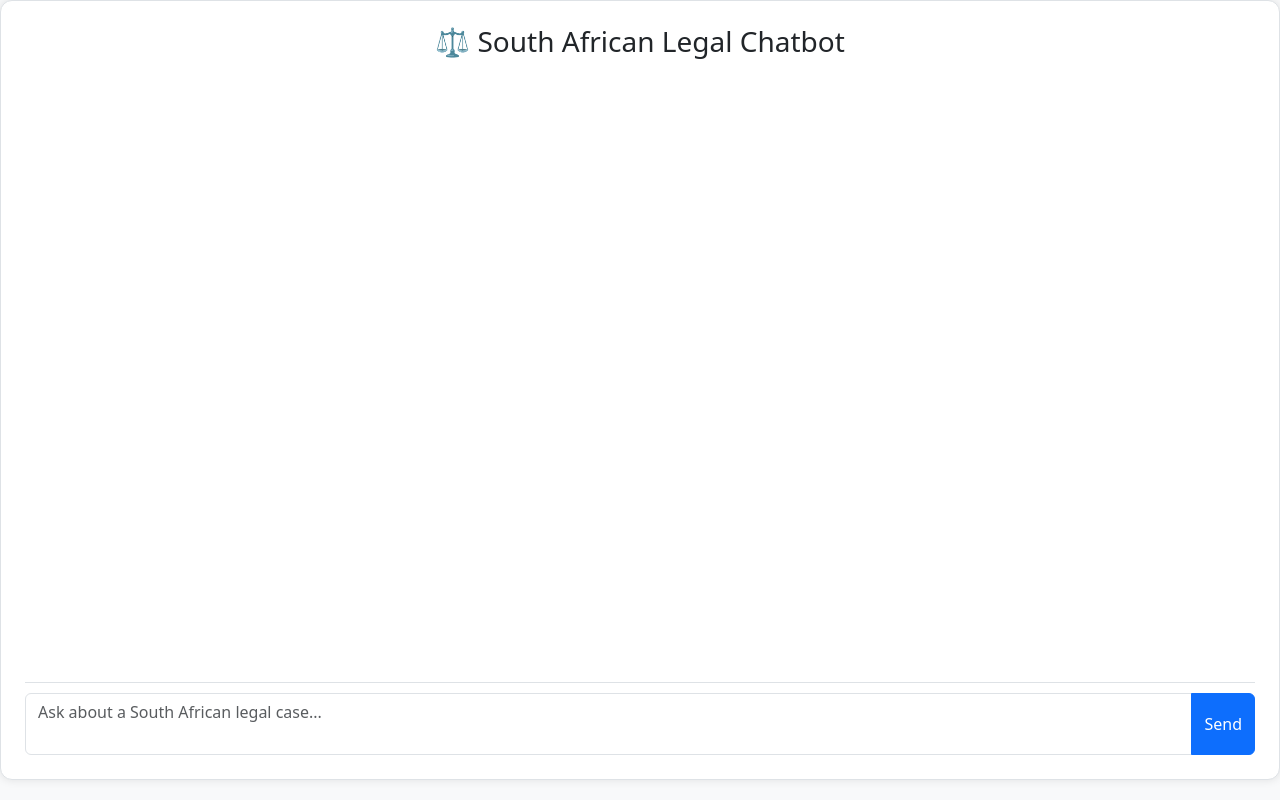
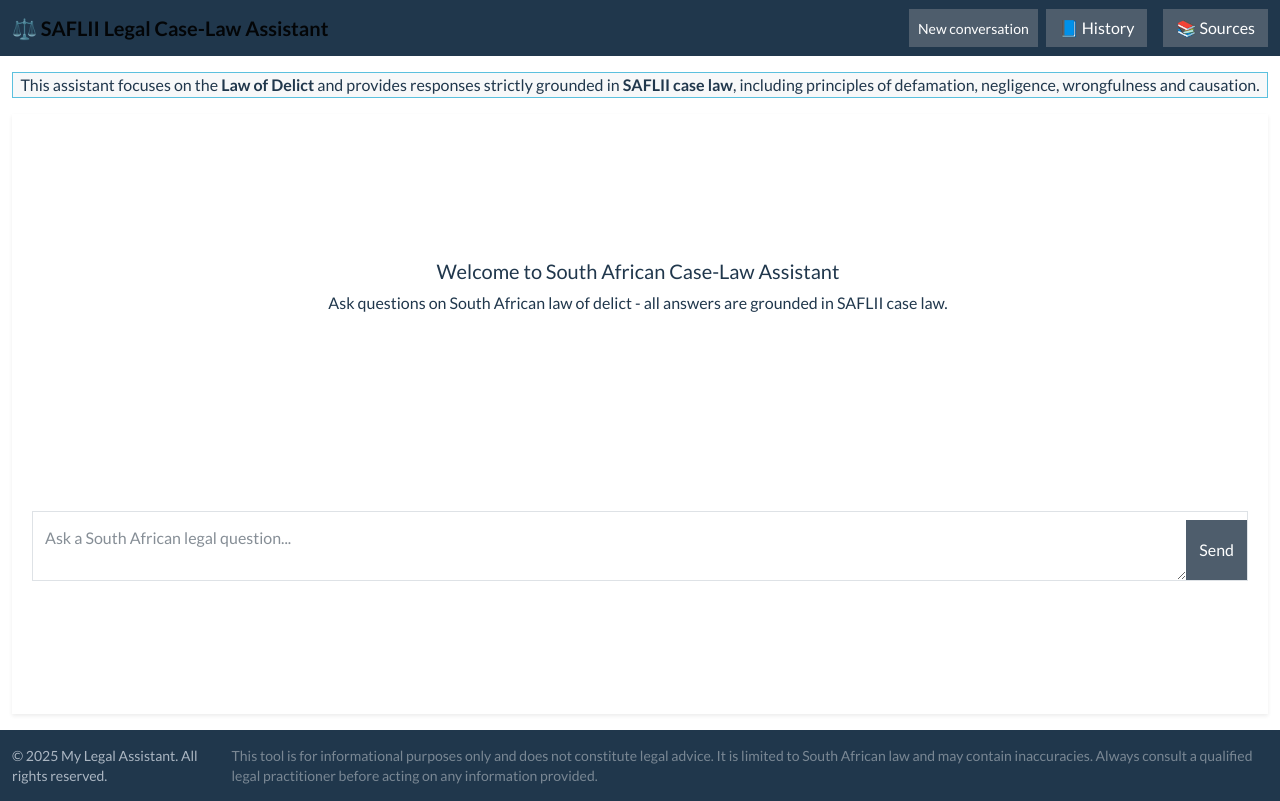
Before and after one commit to motsamaiteboho/SALegalChatbot, a Flask app: page / in a window 1280 px wide. Run offline with Flask 3, Linux system fonts and the light colour scheme; some libraries are stand-ins or nearby versions.

Commit message:
chores: updated my interface to be more interactive

```diff
--- a/app.py
+++ b/app.py
@@ -74,19 +74,23 @@
     return render_template("index.html")
 
 @app.route("/ask", methods=["POST"])
+@app.route("/ask", methods=["POST"])
 def ask():
     data = request.get_json()
-    user_query = data.get("query", "")
+    user_query = data.get("query", "").strip()
+
+    if not user_query:
+        return jsonify({"answer": "Please enter a question.", "sources": []})
 
     # --- Multi-query expansion ---
     expanded_docs = multi_retriever.get_relevant_documents(user_query)
 
-    # --- Hybrid retrieval (optional if you added before) ---
-    # docs = hybrid_retrieval(query=user_query, retriever=retriever, keyword_docs=expanded_docs)
-    # If hybrid not used, just use expanded_docs:
+    # --- If vector retrieval fails, use keyword fallback on all chunks ---
     docs = expanded_docs
+    if not docs:
+        docs = keyword_fallback(user_query, chunked_docs)
 
-    # --- Build context for model ---
+    # --- Build context for model (may still be empty) ---
     context = "\n\n".join([
         f"Source: {d.metadata.get('case_name')} ({d.metadata.get('neutral_citation')})\n{d.page_content[:600]}..."
         for d in docs
@@ -95,62 +99,85 @@
     prompt = f"""
     You are a South African legal research assistant.
 
-    Before answering, you MUST first determine whether the user's question is:
-    1. A legal question, AND
-    2. Specifically related to South African law, AND
-    3. Answerable using the provided SAFLII case-law context.
+    First, decide whether the user's question is:
+    (A) a South African legal question (doctrinal, case-law or practical), or
 
-    If the question is NOT legal, NOT related to South African law, or the context does NOT contain relevant legal material, you must politely refuse by saying:
 
-    "I'm only able to assist with South African legal questions based on SAFLII case law."
+    If it is (A), you may answer even if the context is limited, but:
+    - Prefer to base your answer on the SAFLII context below where relevant.
+    - If the context does not clearly cover the issue, you may still answer using general
+      South African legal principles, and you should say that no specific SAFLII cases
+      could be identified from the provided context.
 
-    Do NOT attempt to answer non-legal, scientific, medical, technical, or general-knowledge questions.
+    The Context section below contains the available cases and their neutral citations.
+    You MUST obey the following when writing your answer:
 
-    Only proceed if the question is legal AND contextually linked to SAFLII.
+    1. Always answer in South African legal style, citing case law where relevant.
+    2. Write a single, coherent narrative answer in professional South African legal style.
+       Do NOT use headings, bullet lists or numbered lists.
+    3. Whenever you state a specific legal rule, test, or conclusion that is grounded
+       in a case, explicitly weave the case into the sentence, e.g.:
+       "According to Atamelang Bus Transport (Pty) Ltd v MEC for Community Safety
+       [2025] ZANWHC 191, the court held that ..."
+       or
+       "Similarly, in NUM obo Employees v CCMA [2011] ZALAC 7 the Labour Appeal Court confirmed that ..."
+    4. Only mention case names and citations that appear in the Context metadata
+       (the 'Source: ... (citation)' lines). Do NOT invent new cases or citations.
+       If you cannot confidently tie a point to a specific case from the context,
+       speak generally (e.g. "South African courts have held that ...") without naming a case.
+    5. Do NOT add a separate "Sources" or "References" section; just integrate cases
+       naturally into the narrative.
 
     ---
-
     Context:
     {context}
 
     Question:
     {user_query}
-
-    If the question is valid and relevant, summarize the retrieved SAFLII cases in a structured, professional legal style.
-
-    For each case, include:
-    - **Case Name** (with neutral citation)
-    - **Court and Date**
-    - **Concise Summary** integrating the legal issue, holding, reasoning, and outcome.
-
-    Write the answer in a continuous narrative in clean Markdown using bold labels
-    (e.g., **Case:**, **Court and Date:**, **Summary:**).
-    Avoid headings, bullet points, or numbered lists.
     """
 
     response = llm.invoke(prompt)
     answer = response.content if hasattr(response, "content") else str(response)
 
-    # If the model refused OR no docs were retrieved → no sources
-    irrelevant = (
-        "I'm only able to assist with South African legal questions" in answer
-        or not docs
-    )
+    # If the model refused → no sources
+    refusal_line = "I'm only able to assist with South African legal questions based on SAFLII case law."
+    if refusal_line in answer:
+        return jsonify({"answer": refusal_line, "sources": []})
 
-    if irrelevant:
+    # If we truly have no docs even after fallback → answer but say no sources
+    if not docs:
+        answer += "\n\n_No specific SAFLII case excerpts could be retrieved for this query._"
         return jsonify({"answer": answer, "sources": []})
 
-    # Otherwise attach the retrieved chunks
+    # Otherwise attach the retrieved chunks as sources for the side drawer
     sources = []
     for d in docs:
         sources.append({
             "case_name": d.metadata.get("case_name"),
             "citation": d.metadata.get("neutral_citation"),
-            "snippet": d.page_content[:400] + "..."
+            # treat this as a "summary" or preview in the drawer
+            "summary": d.page_content[:400] + "..."
         })
 
     return jsonify({"answer": answer, "sources": sources})
 
+def keyword_fallback(query, documents, limit=5):
+    """
+    Very simple keyword-based fallback if vector retrieval returns nothing.
+    Looks for overlaps between query words and document text.
+    """
+    keywords = [w.lower() for w in query.split() if len(w) > 3]
+    matches = []
+
+    for d in documents:
+        text = d.page_content.lower()
+        score = sum(1 for k in keywords if k in text)
+        if score > 0:
+            matches.append((score, d))
+
+    matches.sort(key=lambda x: x[0], reverse=True)
+    return [d for _, d in matches[:limit]]
+
 
 if __name__ == "__main__":
     app.run(debug=True)
--- /dev/null
+++ b/static/css/styles.css
@@ -0,0 +1,101 @@
+html,
+body {
+  height: 100%;
+  color: black
+}
+
+/* Card layout */
+.chat-card {
+  display: flex;
+  flex-direction: column;
+  justify-content: center;   /* vertical centering */
+  align-items: center;       /* horizontal centering */
+  min-height: 75vh;          /* adjust height as needed */
+  padding: 20px;
+}
+
+/* Prevent pushing content when messages appear */
+.chat-card .content {
+  width: 100%;
+}
+
+.chat-header {
+  margin-bottom: 0.75rem;
+}
+
+/* Messages area */
+.chat-messages {
+  min-height: 260px;
+  max-height: calc(100vh - 260px);
+  overflow-y: auto;
+  padding: 0.75rem 0.25rem 0.75rem 0;
+  display: flex;
+  flex-direction: column;
+}
+
+/* Center empty state within messages area */
+.chat-empty {
+  position: absolute;
+  top: 50%;
+  left: 50%;
+  transform: translate(-50%, -50%);
+  text-align: center;
+}
+/* Message bubbles */
+.message {
+  margin-bottom: 0.75rem;
+}
+
+.bubble {
+  display: inline-block;
+  padding: 0.6rem 0.9rem;
+  border-radius: 14px;
+  max-width: 80%;
+  white-space: pre-wrap;
+  font-size: 0.95rem;
+}
+
+.user-msg {
+  text-align: right;
+}
+
+.user-bubble {
+  background-color: #0d6efd;
+  color: #ffffff;
+}
+
+.bot-msg {
+  text-align: left;
+}
+
+.bot-bubble {
+  background-color: #f3f4f6;
+  color: #212529;
+}
+
+/* Loading row */
+.chat-loading {
+  display: none; /* hidden by default */
+  align-items: center;
+  gap: 0.25rem;
+  padding: 0.25rem 0.25rem 0.75rem;
+  font-size: 0.9rem;
+  color: var(--bs-secondary-color);
+}
+
+/* Input area fixed at bottom of card */
+.chat-input {
+  margin-top: 0.25rem;
+  padding-top: 0.5rem;
+}
+
+/* Drawer scroll areas */
+.drawer-scroll {
+  max-height: calc(100vh - 120px);
+  overflow-y: auto;
+}
+
+/* Footer */
+footer span {
+  line-height: 1.4;
+}
--- /dev/null
+++ b/static/js/main.js
@@ -0,0 +1,196 @@
+const messagesDiv = document.getElementById("messages");
+const loading = document.getElementById("loading");
+const queryInput = document.getElementById("query");
+const historyList = document.getElementById("historyList");
+const sourcesList = document.getElementById("sourcesList");
+const newConversationBtn = document.getElementById("newConversationBtn");
+let emptyState = document.getElementById("emptyState");
+
+const chatHistory = [];
+const chatContent = document.querySelector(".content");
+
+// Hide empty state (if present)
+function hideEmptyState() {
+  if (emptyState) {
+    emptyState.remove();
+    emptyState = null;
+
+    // remove centering once chat actually starts
+    if (chatContent) {
+      chatContent.classList.remove("center-content");
+    }
+  }
+}
+
+// Recreate empty state for new conversation
+function addEmptyState() {
+  messagesDiv.innerHTML = "";
+
+  const div = document.createElement("div");
+  div.id = "emptyState";
+  div.className = "chat-empty";
+  div.innerHTML = `
+    <h5 class="mb-2">Welcome to My Legal Assistant</h5>
+    <p class="text-muted mb-0">
+      Start a new conversation by asking a South African legal question in the box below.
+    </p>
+  `;
+
+  messagesDiv.appendChild(div);
+  emptyState = div;
+
+  // center layout again for fresh session
+  if (chatContent) {
+    chatContent.classList.add("center-content");
+  }
+}
+
+// Add user bubble
+function addUserMessage(text) {
+  hideEmptyState();
+
+  const wrapper = document.createElement("div");
+  wrapper.classList.add("message", "user-msg");
+  wrapper.innerHTML = `
+    <div class="bubble user-bubble">${text.replace(/\n/g, "<br>")}</div>
+  `;
+  messagesDiv.appendChild(wrapper);
+  messagesDiv.scrollTop = messagesDiv.scrollHeight;
+}
+
+// Add bot bubble
+function addBotMessage(html) {
+  hideEmptyState();
+
+  const wrapper = document.createElement("div");
+  wrapper.classList.add("message", "bot-msg");
+  wrapper.innerHTML = `
+    <div class="bubble bot-bubble">${html}</div>
+    <div>
+     <button
+        class="btn btn-secondary "
+        data-bs-toggle="offcanvas"
+        data-bs-target="#sourcesDrawer"
+    >
+    📚 Sources
+    </button>
+    </div>
+  `;
+  messagesDiv.appendChild(wrapper);
+  messagesDiv.scrollTop = messagesDiv.scrollHeight;
+}
+
+// Drawer history list
+function renderHistory() {
+  historyList.innerHTML = "";
+
+  if (chatHistory.length === 0) {
+    historyList.innerHTML = `<div class="p-2 text-muted">No questions yet.</div>`;
+    return;
+  }
+
+  chatHistory.forEach((item, index) => {
+    const snippet =
+      item.query.length > 60 ? item.query.slice(0, 60) + "…" : item.query;
+
+    const el = document.createElement("button");
+    el.type = "button";
+    el.className =
+      "list-group-item list-group-item-action small text-start";
+
+    el.innerHTML = `
+      <strong>Query #${index + 1}</strong>
+      <div class="text-muted">${snippet}</div>
+    `;
+
+    historyList.appendChild(el);
+  });
+}
+
+// Render sources/summaries
+function renderSources(sources) {
+  sourcesList.innerHTML = "";
+
+  if (!sources || sources.length === 0) {
+    sourcesList.innerHTML = `<p class="text-muted">No sources returned.</p>`;
+    return;
+  }
+
+  sources.forEach((s) => {
+    const card = document.createElement("div");
+    card.className = "card mb-2 shadow-sm border-0";
+    card.innerHTML = `
+      <div class="card-body p-3">
+        <strong>${s.case_name || "Unknown Case"}</strong><br>
+        <span class="text-muted small">${s.citation || ""}</span>
+        <p class="small mt-2 text-body-secondary">${s.summary}</p>
+      </div>
+    `;
+    sourcesList.appendChild(card);
+  });
+}
+
+// Main send function
+async function sendMessage() {
+  const query = queryInput.value.trim();
+  if (!query) return;
+
+  addUserMessage(query);
+  queryInput.value = "";
+
+  // show loader only while request in flight
+  loading.style.display = "flex";
+
+  try {
+    const res = await fetch("/ask", {
+      method: "POST",
+      headers: { "Content-Type": "application/json" },
+      body: JSON.stringify({ query }),
+    });
+
+    const data = await res.json();
+    const htmlAnswer = marked.parse(data.answer || "");
+
+    addBotMessage(htmlAnswer);
+
+    const timeStr = new Date().toLocaleTimeString([], {
+      hour: "2-digit",
+      minute: "2-digit",
+    });
+
+    chatHistory.push({
+      query,
+      answer: data.answer,
+      sources: data.sources,
+      time: timeStr,
+    });
+
+    renderHistory();
+    renderSources(data.sources);
+  } catch (err) {
+    addBotMessage(
+      `<span class="text-danger">⚠️ Error connecting to server.</span>`
+    );
+  } finally {
+    loading.style.display = "none";
+    messagesDiv.scrollTop = messagesDiv.scrollHeight;
+  }
+}
+
+// ENTER to send
+queryInput.addEventListener("keypress", (e) => {
+  if (e.key === "Enter" && !e.shiftKey) {
+    e.preventDefault();
+    sendMessage();
+  }
+});
+
+// New conversation button
+if (newConversationBtn) {
+  newConversationBtn.addEventListener("click", () => {
+    chatHistory.length = 0;
+    renderHistory();
+    renderSources([]); // reset sources text
+    addEmptyState();
+  });
+}
--- a/templates/index.html
+++ b/templates/index.html
@@ -3,226 +3,175 @@
   <head>
     <meta charset="UTF-8" />
     <meta name="viewport" content="width=device-width, initial-scale=1" />
-    <title>⚖️ SA Legal Chatbot</title>
+    <title>⚖️ SAFLII Legal Case-Law Assistant</title>
 
-    <!-- ✅ Bootstrap 5 -->
+    <!-- Bootswatch theme -->
     <link
-      href="https://cdn.jsdelivr.net/npm/bootstrap@5.3.3/dist/css/bootstrap.min.css"
+      href="https://cdn.jsdelivr.net/npm/bootswatch@5.3.3/dist/superhero/bootstrap.min.css"
       rel="stylesheet"
     />
-    <!-- ✅ Marked.js (Markdown → HTML) -->
+
+    <!-- Custom CSS -->
+    <link
+      rel="stylesheet"
+      href="{{ url_for('static', filename='css/styles.css') }}"
+    />
+
+    <!-- Markdown parser -->
     <script src="https://cdn.jsdelivr.net/npm/marked/marked.min.js"></script>
+  </head>
 
-    <style>
-      html,
-      body {
-        height: 100%;
-        margin: 0;
-        background-color: #f8f9fa;
-      }
+  <body class="bg-light d-flex flex-column min-vh-100">
+    <!-- Navbar -->
+    <nav class="navbar navbar navbar-expand-lg bg-dark" data-bs-theme="dark" shadow-sm">
+      <div class="container-fluid">
+        <span class="navbar-brand fw-semibold">
+          ⚖️ SAFLII Legal Case-Law Assistant
+        </span>
 
-      #chatbox {
-        display: flex;
-        flex-direction: column;
-        height: calc(100vh - 20px); /* Full height minus page padding */
-        max-width: 1400px;
-        margin: auto;
-        background: #fff;
-        border-radius: 12px;
-        padding: 20px;
-        box-shadow: 0 0 10px rgba(0, 0, 0, 0.1);
-      }
+        <div class="d-flex gap-2 ms-auto">
+          <button
+            id="newConversationBtn"
+            class="btn btn-secondary btn-sm"
+            type="button"
+          >
+            New conversation
+          </button>
 
-      h3 {
-        text-align: center;
-        margin-bottom: 15px;
-      }
+          <button
+            class="btn btn-secondary  me-2"
+            data-bs-toggle="offcanvas"
+            data-bs-target="#historyDrawer"
+          >
+            📘 History
+          </button>
 
-      /* Chat messages area */
-      #messages {
-        flex: 1;
-        overflow-y: auto;
-        padding-right: 5px;
-        margin-bottom: 10px;
-      }
+          <button
+            class="btn btn-secondary "
+            data-bs-toggle="offcanvas"
+            data-bs-target="#sourcesDrawer"
+          >
+            📚 Sources
+          </button>
+        </div>
+      </div>
+    </nav>
 
-      /* Chat bubbles */
-      .message {
-        margin-bottom: 1rem;
-      }
+    <!-- Main content -->
+    <main class="flex-grow-1 py-3 bg-white text-dark ">
+      <div id="chatbox" class="container-xxl">
+        <div class="chat-header text-center mb-3">
+            <p class="text-secondary-emphasis mb-0 bg-light bg-opacity-10 border border-info border rounded-end">
+              This assistant focuses on the <strong>Law of Delict</strong> and
+              provides responses strictly grounded in
+              <strong>SAFLII case law</strong>, including principles of
+              defamation, negligence, wrongfulness and causation.
+            </p>
+          </div>
+        <div class="chat-card shadow-sm">
+          <div class="content py-4">
+            <!-- Messages -->
+            <div id="messages" class="chat-messages position-relative">
+              <!-- Empty state -->
+              <div id="emptyState" class="d-flex flex-column align-items-center">
+                <h5 class="mb-2">
+                  Welcome to South African Case-Law Assistant
+                </h5>
+                <p class="text-secondary-emphasismb-0">
+                  Ask questions on South African law of delict - all answers are grounded in SAFLII case law.
+                </p>
+              </div>
+            </div>
 
-      .user-msg {
-        text-align: right;
-      }
+            <!-- Thinking indicator -->
+            <div id="loading" class="chat-loading" style="display: none">
+              <div class="spinner-border spinner-border-sm me-2"></div>
+              <em>Thinking…</em>
+            </div>
 
-      .user-bubble,
-      .bot-bubble {
-        display: inline-block;
-        padding: 10px 15px;
-        border-radius: 15px;
-        max-width: 80%;
-        white-space: pre-wrap;
-      }
-
-      .user-bubble {
-        background-color: #007bff;
-        color: white;
-      }
-
-      .bot-bubble {
-        background-color: #e9ecef;
-        color: #212529;
-      }
-
-      /* Fixed bottom input area */
-      .input-group {
-        position: sticky;
-        bottom: 0;
-        background: #fff;
-        border-top: 1px solid #dee2e6;
-        padding-top: 10px;
-      }
-
-      textarea {
-        resize: none;
-        border-radius: 10px 0 0 10px;
-      }
-
-      button {
-        border-radius: 0 10px 10px 0;
-      }
-
-      #loading {
-        display: none;
-        text-align: center;
-        color: #6c757d;
-      }
-    </style>
-  </head>
-  <body>
-    <div id="chatbox" class="border p-4">
-      <h3>⚖️ South African Legal Chatbot</h3>
-
-      <!-- Scrollable messages -->
-      <div id="messages"></div>
-
-      <div id="loading"><em>Thinking…</em></div>
-
-      <!-- Always at bottom -->
+            <!-- Input area -->
+            <div class="chat-input border">
               <div class="input-group">
                 <textarea
                   id="query"
                   class="form-control"
-          placeholder="Ask about a South African legal case..."
+                  placeholder="Ask a South African legal question..."
                   rows="2"
                 ></textarea>
-        <button id="sendBtn" class="btn btn-primary" onclick="sendMessage()">
+                <button class="btn btn-secondary" onclick="sendMessage()">
                   Send
                 </button>
               </div>
             </div>
-
-    <script>
-      const messagesDiv = document.getElementById("messages");
-      const loading = document.getElementById("loading");
-      const queryInput = document.getElementById("query");
-
-      async function sendMessage() {
-        const query = queryInput.value.trim();
-        if (!query) return;
-
-        // --- User bubble ---
-        const userDiv = document.createElement("div");
-        userDiv.classList.add("message", "user-msg");
-        userDiv.innerHTML = `<div class="user-bubble">${query}</div>`;
-        messagesDiv.appendChild(userDiv);
-
-        // Clear textarea
-        queryInput.value = "";
-        loading.style.display = "block";
-        messagesDiv.scrollTop = messagesDiv.scrollHeight;
-
-        try {
-          const res = await fetch("/ask", {
-            method: "POST",
-            headers: { "Content-Type": "application/json" },
-            body: JSON.stringify({ query }),
-          });
-
-          const data = await res.json();
-
-          // --- Convert markdown → HTML ---
-          const htmlAnswer = marked.parse(data.answer);
-
-          // --- Bot bubble for answer ---
-          const botDiv = document.createElement("div");
-          botDiv.classList.add("message");
-          botDiv.innerHTML = `<div class="bot-bubble">${htmlAnswer}</div>`;
-
-          // --- If backend returned retrieved chunks, show them ---
-          if (data.sources && data.sources.length > 0) {
-            const sourcesId = `sources-${Date.now()}`;
-            const collapseId = `collapse-${Date.now()}`;
-            const sourcesDiv = document.createElement("div");
-            sourcesDiv.classList.add("mt-2");
-
-            let sourcesHTML = `
-          <div class="accordion" id="${sourcesId}">
-            <div class="accordion-item">
-              <h2 class="accordion-header">
-                <button class="accordion-button collapsed" type="button"
-                  data-bs-toggle="collapse" data-bs-target="#${collapseId}"
-                  aria-expanded="false" aria-controls="${collapseId}">
-                  📚 Show Retrieved Chunks (${data.sources.length})
-                </button>
-              </h2>
-              <div id="${collapseId}" class="accordion-collapse collapse">
-                <div class="accordion-body">
-        `;
-
-            data.sources.forEach((s) => {
-              sourcesHTML += `
-            <div class="border rounded p-2 mb-2">
-              <strong>${s.case_name || "Unknown Case"}</strong><br>
-              <small>${s.citation || ""}</small>
-              <p class="mt-1 text-secondary" style="font-size: 0.9em;">
-                ${s.snippet}
-              </p>
-            </div>`;
-            });
-
-            sourcesHTML += `
           </div>
         </div>
       </div>
-          </div>`;
+    </main>
 
-            sourcesDiv.innerHTML = sourcesHTML;
-            botDiv.appendChild(sourcesDiv);
-          }
+    <!-- Footer with disclaimer -->
+    <footer class="mt-auto bg-dark text-light small py-3">
+      <div
+        class="container-xxl d-flex flex-column flex-md-row justify-content-between gap-2"
+      >
+        <span> © {{ 2025 }} My Legal Assistant. All rights reserved. </span>
+        <span class="text-muted">
+          This tool is for informational purposes only and does not constitute
+          legal advice. It is limited to South African law and may contain
+          inaccuracies. Always consult a qualified legal practitioner before
+          acting on any information provided.
+        </span>
+      </div>
+    </footer>
 
-          messagesDiv.appendChild(botDiv);
-        } catch (err) {
-          const errDiv = document.createElement("div");
-          errDiv.classList.add("message");
-          errDiv.innerHTML =
-            '<div class="bot-bubble text-danger">⚠️ Error fetching response.</div>';
-          messagesDiv.appendChild(errDiv);
-        } finally {
-          loading.style.display = "none";
-          messagesDiv.scrollTop = messagesDiv.scrollHeight;
-        }
-      }
+    <!-- Drawer for history & sources -->
+    <!-- 🔵 HISTORY DRAWER -->
+    <div
+      class="offcanvas offcanvas-end"
+      id="historyDrawer"
+      tabindex="-1"
+      aria-labelledby="historyDrawerLabel"
+    >
+      <div class="offcanvas-header">
+        <h5 id="historyDrawerLabel">Conversation History</h5>
+        <button
+          class="btn-close"
+          type="button"
+          data-bs-dismiss="offcanvas"
+        ></button>
+      </div>
 
-      // --- Enter key support ---
-      queryInput.addEventListener("keypress", (e) => {
-        if (e.key === "Enter" && !e.shiftKey) {
-          e.preventDefault();
-          sendMessage();
-        }
-      });
-    </script>
-    <!-- ✅ Bootstrap JS (required for collapse / accordion to work) -->
+      <div class="offcanvas-body drawer-scroll">
+        <div id="historyList" class="list-group list-group-flush small">
+          <div class="p-2 text-muted">No questions yet.</div>
+        </div>
+      </div>
+    </div>
+
+    <!-- 🟢 SOURCES DRAWER -->
+    <div
+      class="offcanvas offcanvas-end"
+      id="sourcesDrawer"
+      tabindex="-1"
+      aria-labelledby="sourcesDrawerLabel"
+    >
+      <div class="offcanvas-header">
+        <h5 id="sourcesDrawerLabel">Sources & Summaries</h5>
+        <button
+          class="btn-close"
+          type="button"
+          data-bs-dismiss="offcanvas"
+        ></button>
+      </div>
+
+      <div class="offcanvas-body drawer-scroll">
+        <div id="sourcesList" class="small text-muted">No sources yet.</div>
+      </div>
+    </div>
+
+    <!-- Bootstrap JS -->
     <script src="https://cdn.jsdelivr.net/npm/bootstrap@5.3.3/dist/js/bootstrap.bundle.min.js"></script>
+
+    <!-- Your JS -->
+    <script src="{{ url_for('static', filename='js/main.js') }}"></script>
   </body>
 </html>
```
Also changed, not shown: static/style.css (deleted). Lines whose indentation alone changed are shown as unchanged.
